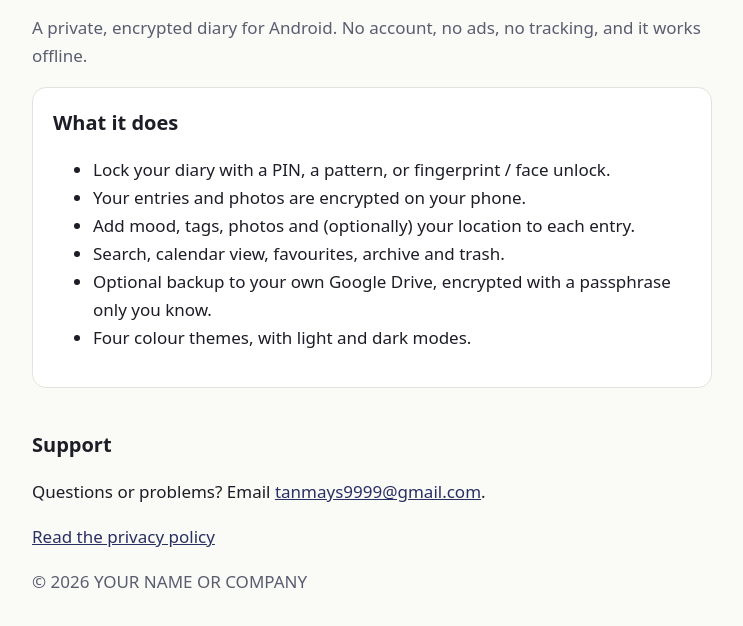
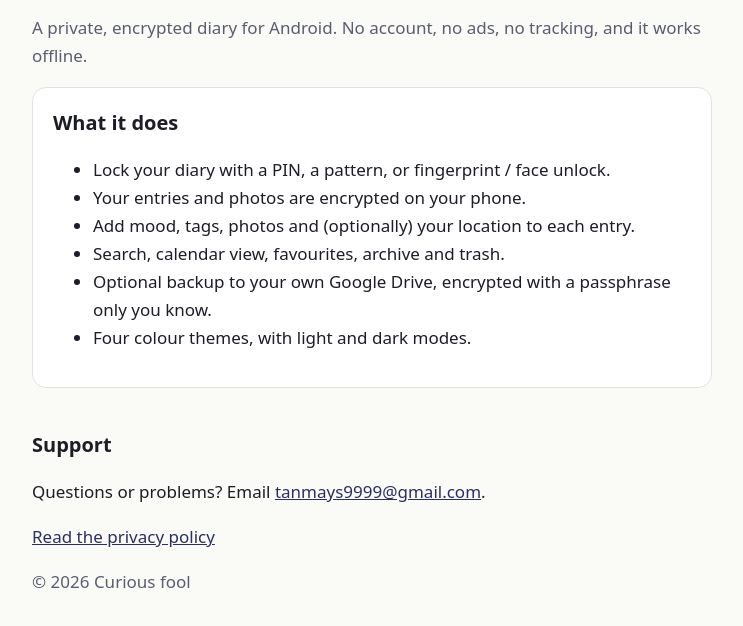
Before and after one commit to tan-9999/secure-diary-site, a plain HTML site: page index.html in a window 1280 px wide. Shown: the part 116-742 px from the top of the page, without its empty margins (268-1011 px from the left). Drawn offline with Linux system fonts and the light colour scheme.

Commit message:
Update copyright notice in index.html

```diff
--- a/index.html
+++ b/index.html
@@ -16,5 +16,5 @@
 <h2>Support</h2>
 <p>Questions or problems? Email <a href="mailto:tanmays9999@gmail.com">tanmays9999@gmail.com</a>.</p>
 <p><a href="privacy.html">Read the privacy policy</a></p>
-<p class="mut">&copy; 2026 YOUR NAME OR COMPANY</p>
+<p class="mut">&copy; 2026 Curious fool</p>
 </main></body></html>
```
